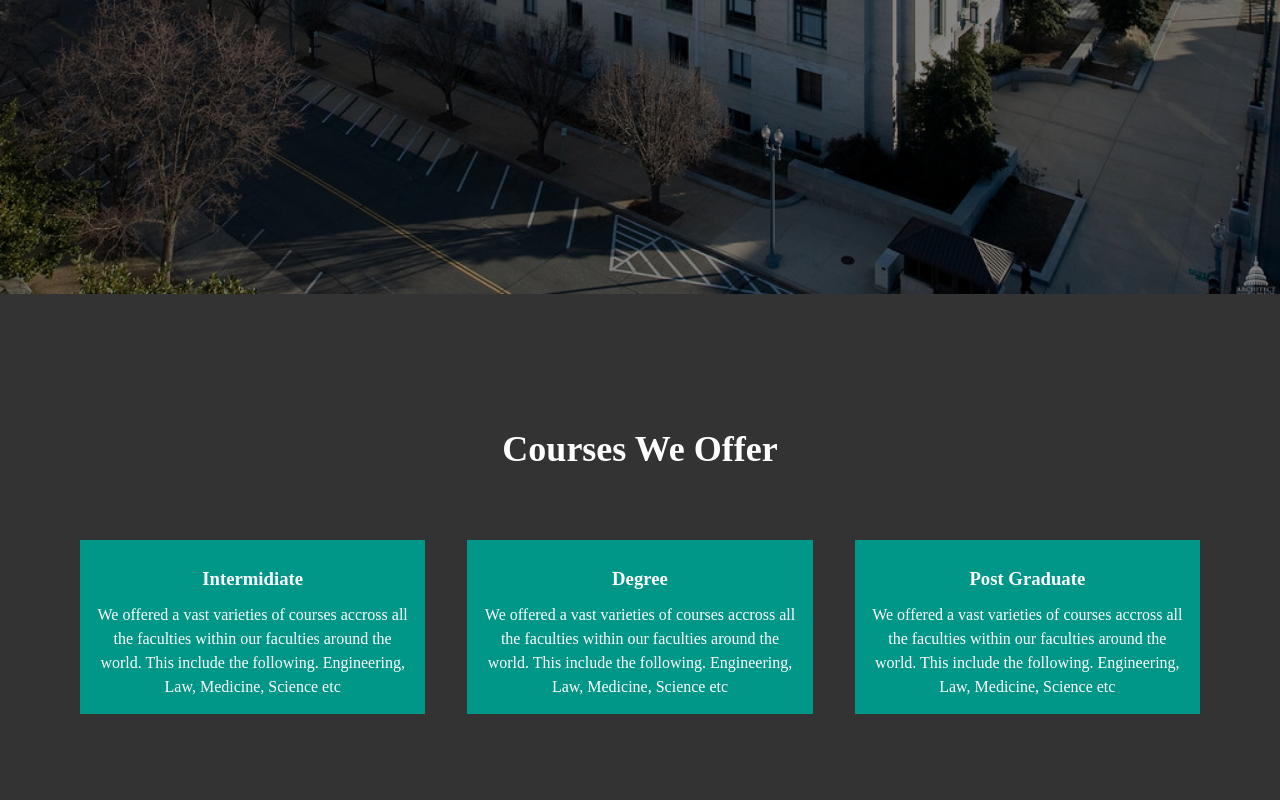
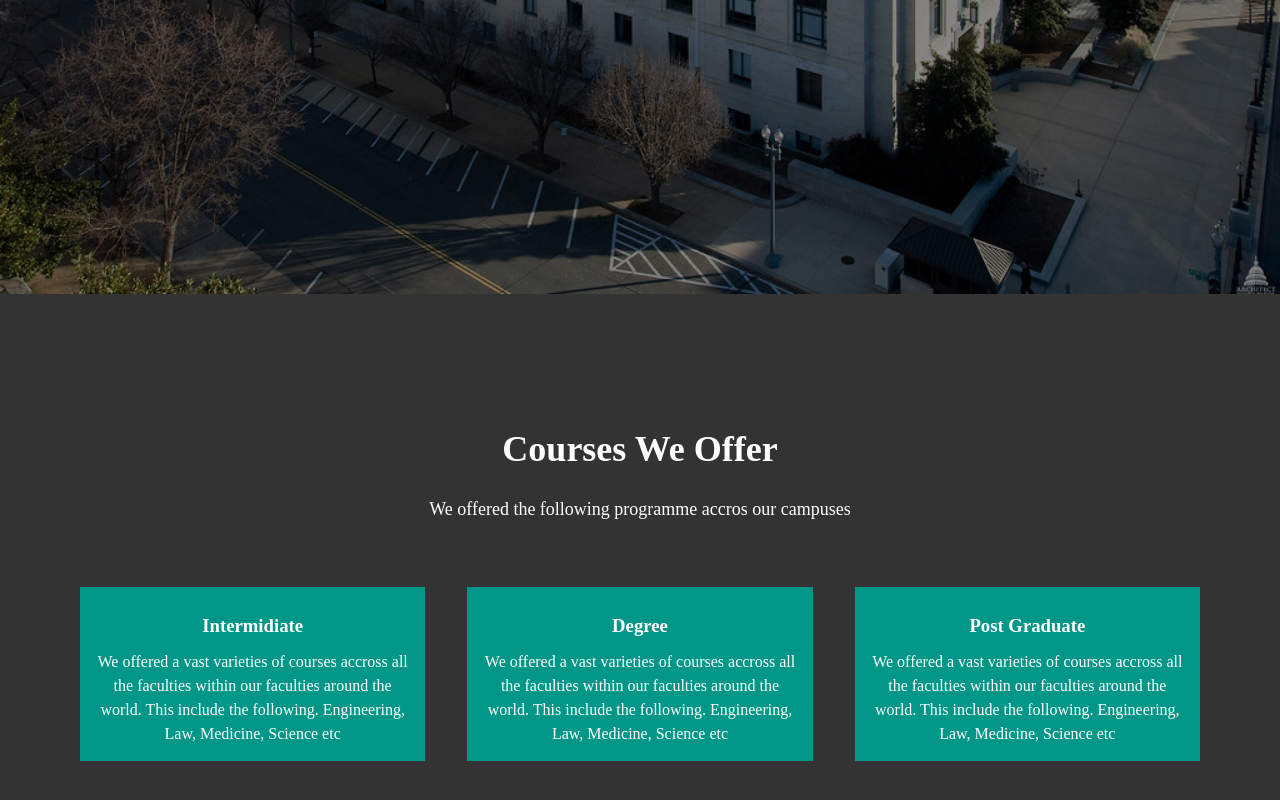
Before and after one commit to Ohidson/University-Web-Site, a plain HTML site: page index.html in a window 1280 px wide. Shown: the part 506-1306 px from the top of the page. Before the commit the page ends 1265 px from the top, so only its background shows below. Drawn offline with Linux system fonts and the light colour scheme.

Commit message:
commited

```diff
--- a/index.html
+++ b/index.html
@@ -16,6 +16,7 @@
   </div>
   <section id="section">
     <h1 class="heading">Courses We Offer</h1>
+    <p class="head">We offered the following programme accros our campuses</p>
     <div class="col-course">
       <div class="course">
         <h3>Intermidiate</h3>
--- a/style.css
+++ b/style.css
@@ -55,7 +55,7 @@ body{
 
 .heading{
   font-size: 36px;
-  padding-bottom: 5%;
+  padding-bottom: 20px;
 }
 
 :root{
@@ -78,6 +78,7 @@ body{
   flex-basis: 30%;
   padding: 15px;
   transition: 0.5s;
+  cursor: pointer;
 }
 
 .course h3{
@@ -85,6 +86,11 @@ body{
   padding: 10px;
 }
 
+.head{
+  font-size: 18px;
+  padding-bottom: 5%;
+}
+
 .course:hover{
   box-shadow: 0 0 20px 0px rgba(0,0,0,0.2);
 }
```
